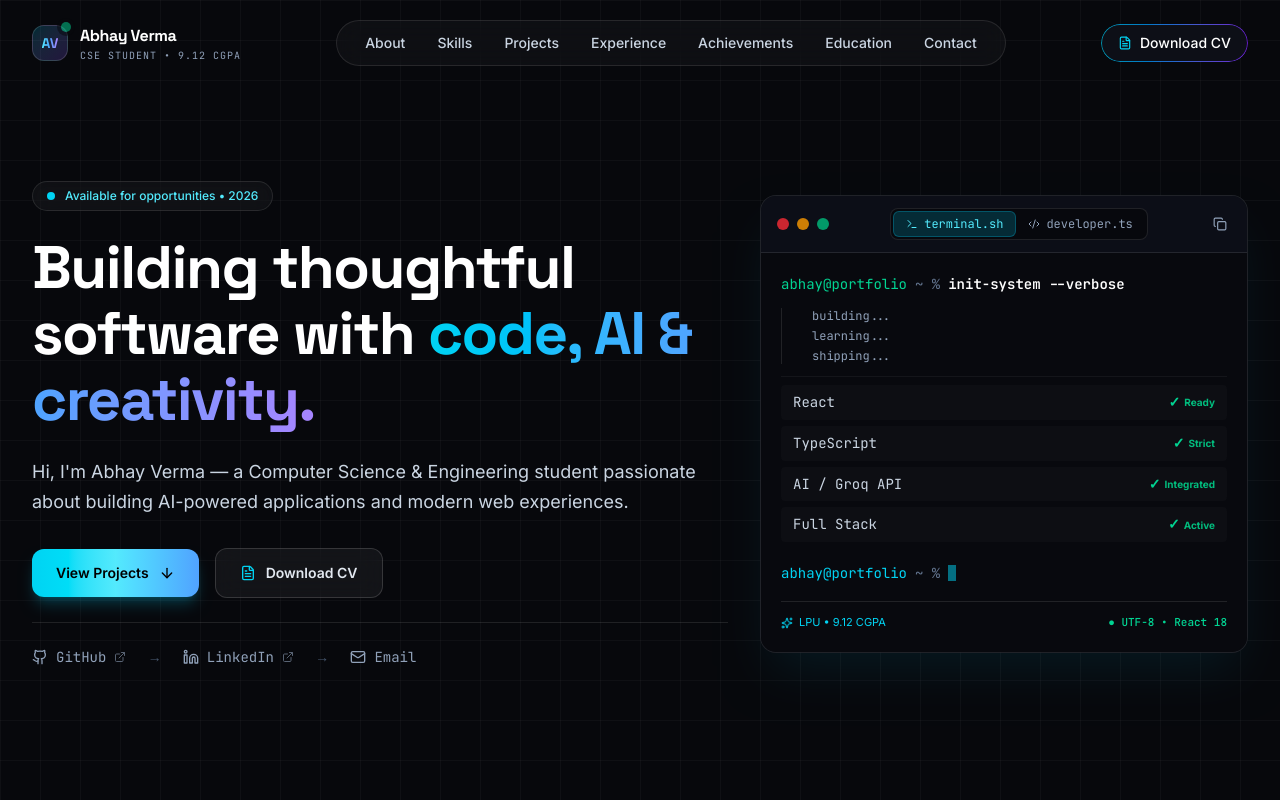
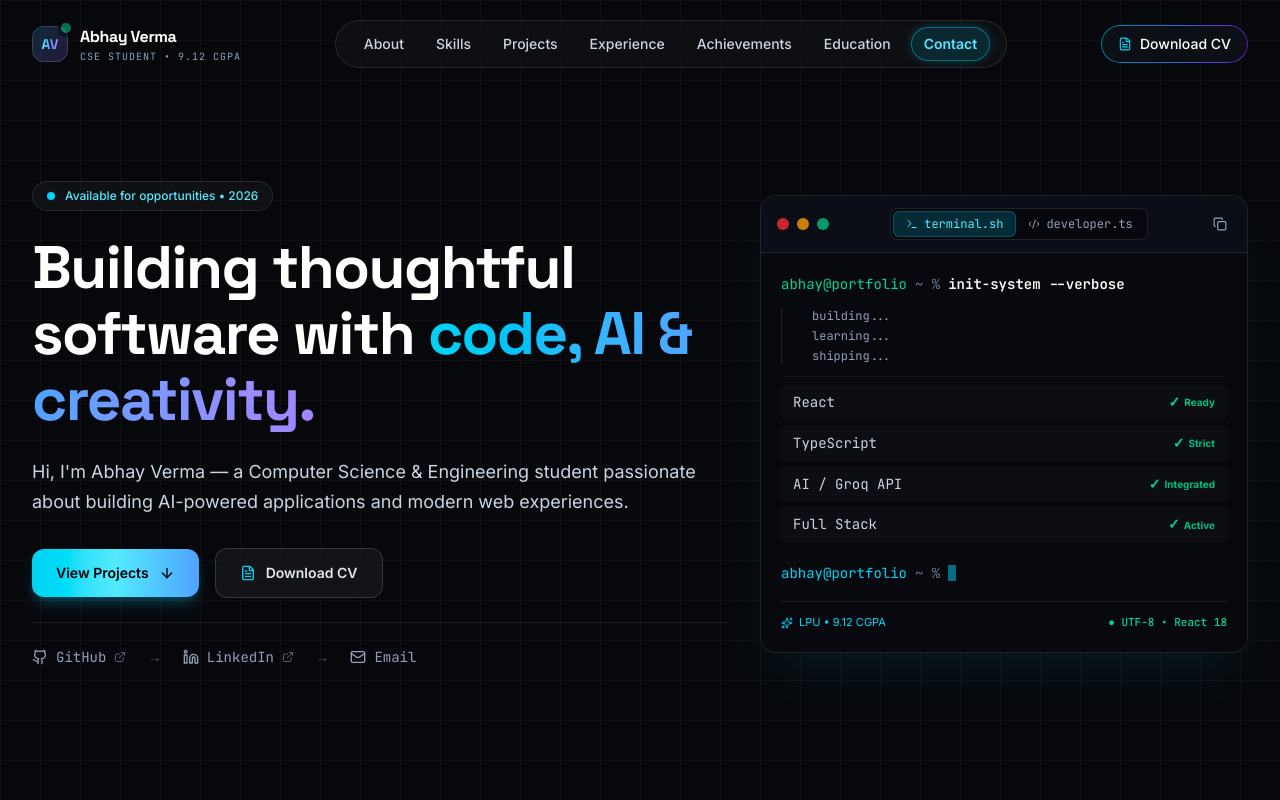
Before and after one commit to abhayverma0806/portfolio, a React (Vite) app: page / in a window 1280 px wide. Shown: the top 800 px of the page. Built offline with nearby package versions, Linux system fonts and the light colour scheme.

Commit message:
Highlight Contact nav link with cyan accent

```diff
--- a/src/components/MobileMenu.tsx
+++ b/src/components/MobileMenu.tsx
@@ -37,7 +37,17 @@ export const MobileMenu: React.FC<MobileMenuProps> = ({ isOpen, onClose, navLink
 
         <div className="flex-1 px-6 py-8 flex flex-col justify-between overflow-y-auto">
           <nav className="flex flex-col space-y-4">
-            {navLinks.map((link) => (
+            {navLinks.map((link) =>
+              link.name === 'Contact' ? (
+                <a
+                  key={link.name}
+                  href={link.href}
+                  onClick={onClose}
+                  className="text-xl font-semibold text-cyan-300 bg-cyan-500/15 border border-cyan-500/40 rounded-xl py-3 px-4 shadow-[0_0_12px_rgba(6,182,212,0.2)] hover:bg-cyan-500 hover:text-black transition"
+                >
+                  {link.name}
+                </a>
+              ) : (
                 <a
                   key={link.name}
                   href={link.href}
@@ -46,7 +56,8 @@ export const MobileMenu: React.FC<MobileMenuProps> = ({ isOpen, onClose, navLink
                 >
                   {link.name}
                 </a>
-            ))}
+              )
+            )}
           </nav>
 
           <div className="space-y-4 pt-6">
--- a/src/components/Navbar.tsx
+++ b/src/components/Navbar.tsx
@@ -61,7 +61,16 @@ export const Navbar: React.FC<NavbarProps> = ({ onOpenCv }) => {
 
             {/* Desktop Navigation Links */}
             <nav className="hidden md:flex items-center space-x-1 lg:space-x-2 bg-white/[0.03] border border-white/10 rounded-full px-4 py-1.5 backdrop-blur-md">
-              {navLinks.map((link) => (
+              {navLinks.map((link) =>
+                link.name === 'Contact' ? (
+                  <a
+                    key={link.name}
+                    href={link.href}
+                    className="px-3 py-1.5 text-xs lg:text-sm font-semibold text-cyan-300 bg-cyan-500/15 border border-cyan-500/50 rounded-full shadow-[0_0_10px_rgba(6,182,212,0.25)] hover:bg-cyan-500 hover:text-black hover:shadow-[0_0_18px_rgba(6,182,212,0.55)] transition duration-200"
+                  >
+                    {link.name}
+                  </a>
+                ) : (
                   <a
                     key={link.name}
                     href={link.href}
@@ -69,7 +78,8 @@ export const Navbar: React.FC<NavbarProps> = ({ onOpenCv }) => {
                   >
                     {link.name}
                   </a>
-              ))}
+                )
+              )}
             </nav>
 
             {/* Actions: Download CV button & Hamburger */}
```
Lines whose indentation alone changed are shown as unchanged.
